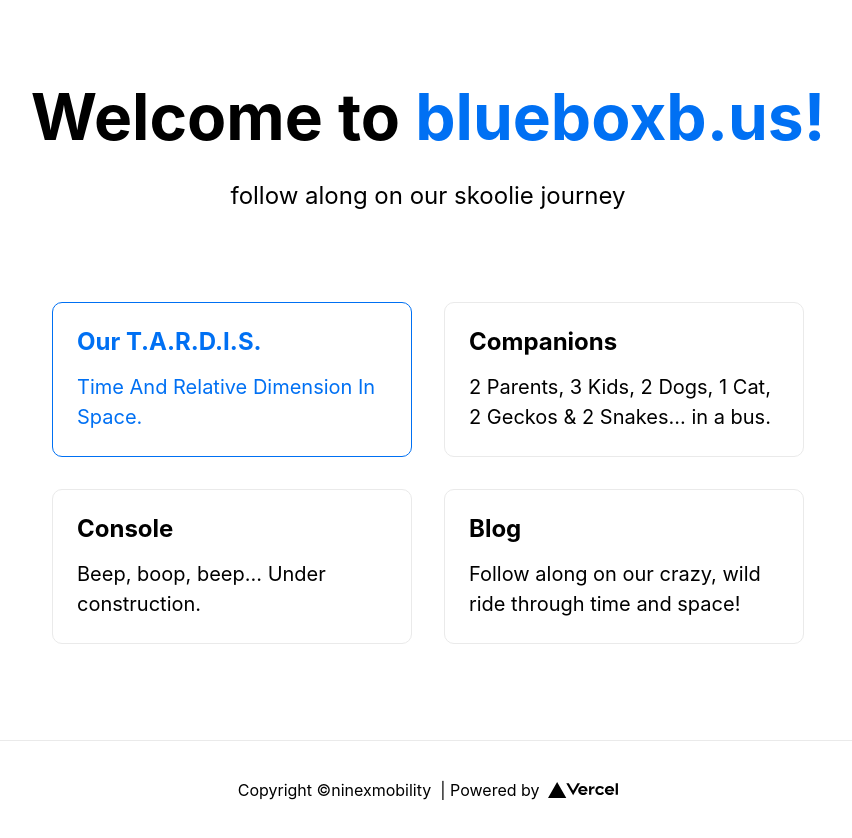
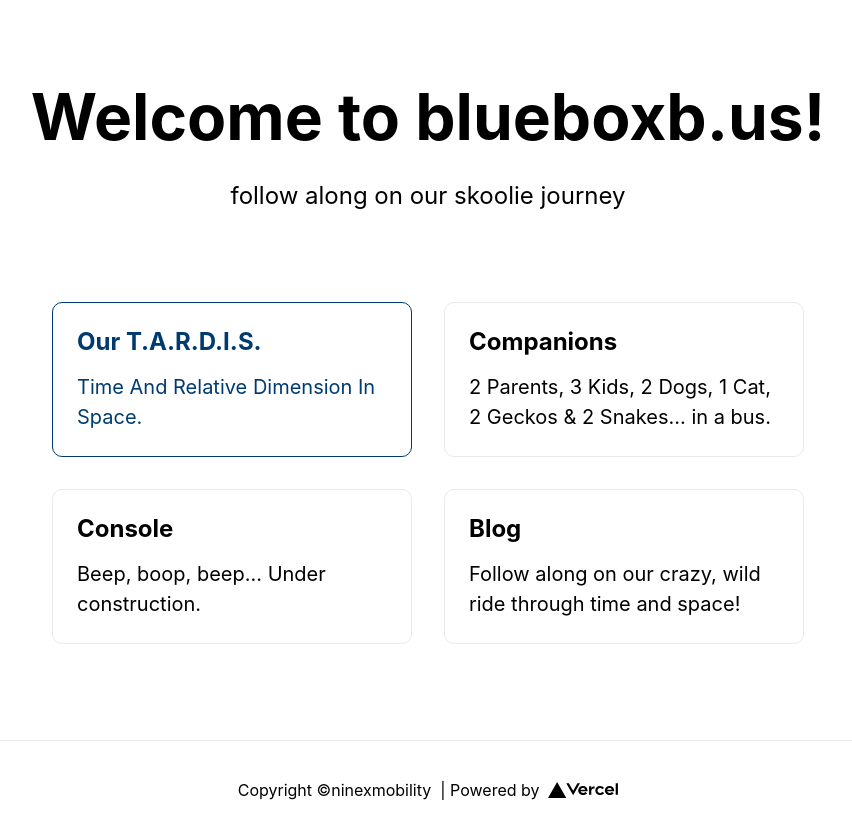
Before and after one commit to ninexmobility/blueboxbus, a Next.js app: page / in a window 1280 px wide. In both pictures the pointer is over the link 444 px from the left and 379 px from the top of the page. Shown: the whole page, without its empty margins (212-1064 px from the left). Built offline with nearby package versions, Linux system fonts and the light colour scheme.

Commit message:
css blue #003b6f

```diff
--- a/styles/Home.module.css
+++ b/styles/Home.module.css
@@ -36,7 +36,7 @@
 }
 
 .title a {
-  color: #0070f3;
+  color: ##003b6f;
   text-decoration: none;
 }
 
@@ -96,8 +96,8 @@
 .card:hover,
 .card:focus,
 .card:active {
-  color: #0070f3;
-  border-color: #0070f3;
+  color: #003b6f;
+  border-color: #003b6f;
 }
 
 .card h3 {
```
